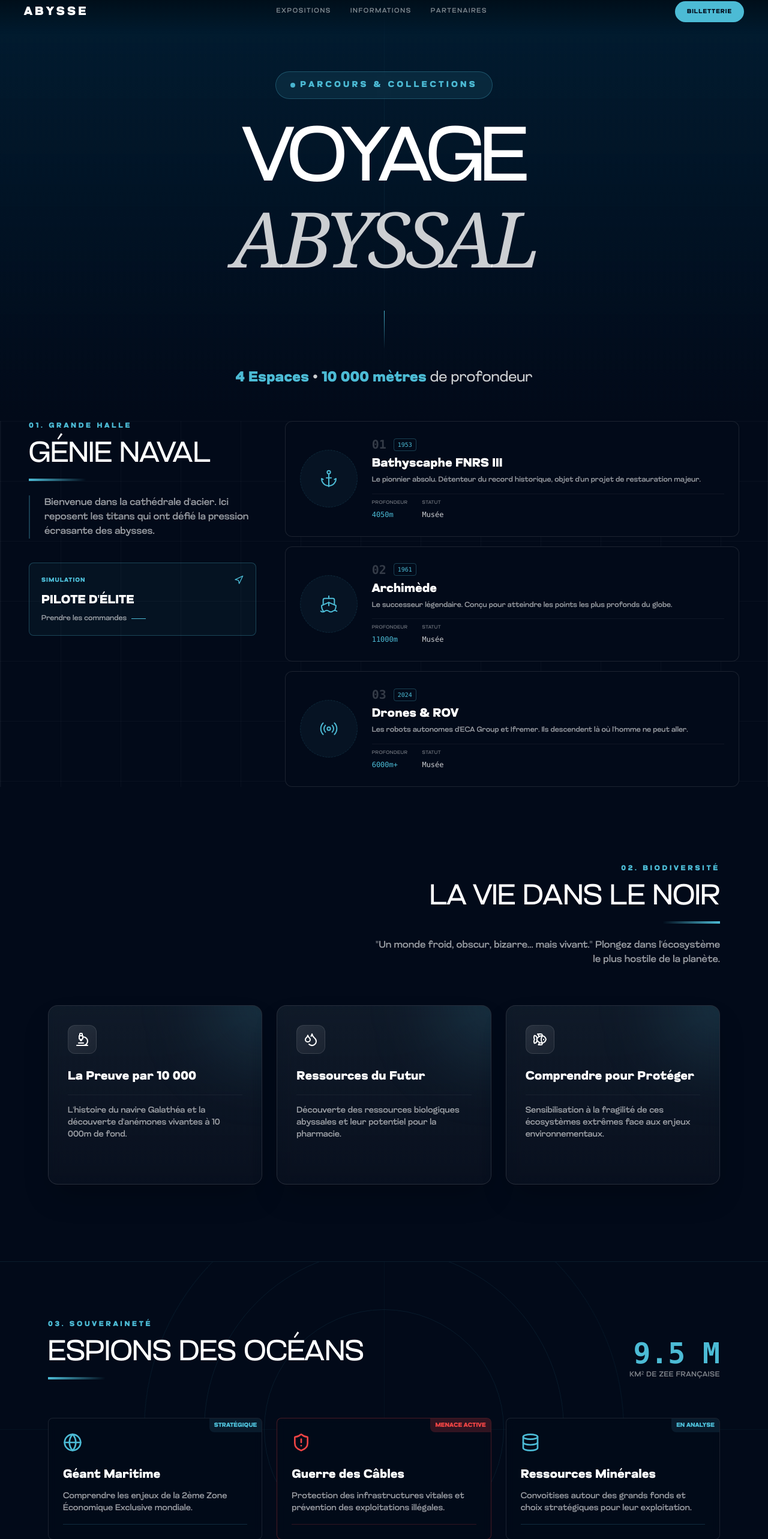
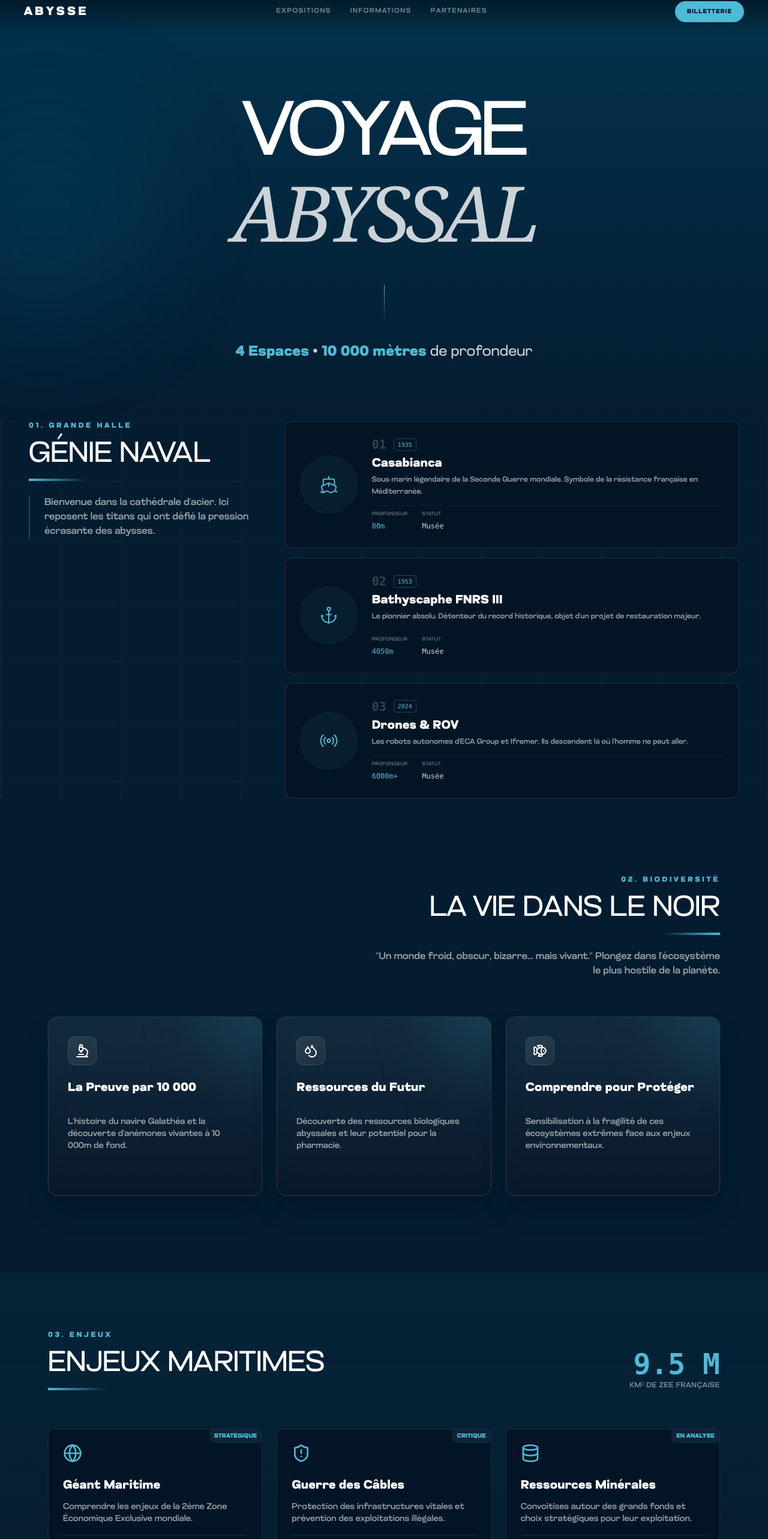
Before and after one commit to KillianGil/reaco-site-abysse, a Next.js app: page /expositions in a window 1280 px wide. Shown: the part 18-2584 px from the top of the page at 60% size. Built offline with nearby package versions, Linux system fonts and the light colour scheme.

Commit message:
Corrections Site

```diff
--- a/src/app/expositions/page.tsx
+++ b/src/app/expositions/page.tsx
@@ -14,7 +14,7 @@ export default function ExpositionsPage() {
     useEffect(() => {
         const ctx = gsap.context(() => {
             // Hero Animations
-            gsap.from(".hero-badge", { y: 20, opacity: 0, duration: 1, ease: "power3.out" });
+
             gsap.from(".hero-title", { y: 100, opacity: 0, duration: 1.2, delay: 0.2, ease: "power4.out" });
             gsap.from(".hero-subtitle", { y: 50, opacity: 0, duration: 1, delay: 0.4, ease: "power3.out" });
 
@@ -77,18 +77,18 @@ export default function ExpositionsPage() {
 
     const techItems = [
         {
+            name: "Casabianca",
+            year: "1935",
+            depth: "80m",
+            desc: "Sous-marin légendaire de la Seconde Guerre mondiale. Symbole de la résistance française en Méditerranée.",
+            icon: Ship
+        },
+        {
             name: "Bathyscaphe FNRS III",
             year: "1953",
             depth: "4050m",
             desc: "Le pionnier absolu. Détenteur du record historique, objet d'un projet de restauration majeur.",
             icon: Anchor
-        },
-        {
-            name: "Archimède",
-            year: "1961",
-            depth: "11000m",
-            desc: "Le successeur légendaire. Conçu pour atteindre les points les plus profonds du globe.",
-            icon: Ship
         },
         {
             name: "Drones & ROV",
@@ -100,20 +100,20 @@ export default function ExpositionsPage() {
     ];
 
     return (
-        <main ref={containerRef} className="min-h-screen bg-[#020A19] text-white selection:bg-[#4CBBD5] selection:text-[#020A19] overflow-x-hidden">
+        <main ref={containerRef} className="min-h-screen bg-[#041C30] text-white selection:bg-[#4CBBD5] selection:text-[#020A19] overflow-x-hidden">
             <Navbar />
 
             {/* Hero Section */}
             <section className="relative min-h-[80vh] md:min-h-[90vh] flex flex-col justify-center items-center text-center px-4 md:px-6 z-10 pt-20">
-                <div className="absolute inset-0 bg-gradient-to-b from-[#006994]/20 to-[#020A19] pointer-events-none" />
+                <div className="absolute inset-0 bg-gradient-to-b from-[#006994]/30 to-[#041C30] pointer-events-none" />
+
+                {/* Ambient light effects */}
+                <div className="absolute top-[-10%] right-[-5%] w-[600px] h-[600px] bg-[#4CBBD5]/12 rounded-full blur-[100px] pointer-events-none" />
+                <div className="absolute bottom-[20%] left-[-10%] w-[400px] h-[400px] bg-[#006994]/15 rounded-full blur-[80px] pointer-events-none" />
+                <div className="absolute top-[30%] left-[20%] w-[300px] h-[300px] bg-[#4CBBD5]/8 rounded-full blur-[60px] pointer-events-none" />
 
                 <div className="relative z-10 space-y-6 md:space-y-10 max-w-5xl mx-auto">
-                    <div className="hero-badge inline-flex items-center gap-2 px-4 md:px-6 py-2 md:py-3 bg-[#4CBBD5]/10 border border-[#4CBBD5]/30 rounded-full backdrop-blur-sm">
-                        <div className="w-1.5 h-1.5 md:w-2 md:h-2 rounded-full bg-[#4CBBD5] animate-pulse" />
-                        <span className="text-[#4CBBD5] text-[10px] md:text-sm font-bold tracking-[0.3em] uppercase">
-                            Parcours & Collections
-                        </span>
-                    </div>
+
 
                     <h1 className="hero-title text-5xl md:text-8xl lg:text-9xl font-light tracking-tighter text-white leading-[0.9]">
                         VOYAGE<br />
@@ -129,8 +129,7 @@ export default function ExpositionsPage() {
                 </div>
             </section>
 
-            {/* Global Museum Path Line */}
-            <div className="fixed left-6 md:left-1/2 top-0 bottom-0 w-px bg-gradient-to-b from-transparent via-[#4CBBD5]/20 to-transparent pointer-events-none z-0 hidden md:block" />
+
 
             <div className="space-y-20 md:space-y-32 pb-20 md:pb-32 relative z-10">
 
@@ -151,24 +150,13 @@ export default function ExpositionsPage() {
                                 </p>
                             </div>
 
-                            {/* Interactive Simulation CTA */}
-                            <div className="group cursor-pointer border border-[#4CBBD5]/30 bg-[#4CBBD5]/5 p-4 md:p-5 hover:bg-[#4CBBD5]/10 transition-all duration-300 rounded-lg">
-                                <div className="flex items-center justify-between mb-2 md:mb-3">
-                                    <span className="text-[#4CBBD5] text-[9px] md:text-[10px] font-bold tracking-widest uppercase">Simulation</span>
-                                    <Navigation className="w-4 h-4 text-[#4CBBD5]" />
-                                </div>
-                                <h4 className="text-lg md:text-xl font-bold mb-1 md:mb-2">PILOTE D&apos;ÉLITE</h4>
-                                <div className="flex items-center gap-2 text-xs text-white/60 group-hover:text-white transition-colors">
-                                    <span>Prendre les commandes</span>
-                                    <div className="w-6 h-px bg-[#4CBBD5] group-hover:w-10 transition-all" />
-                                </div>
-                            </div>
+
                         </div>
 
                         {/* Right: The Exhibits */}
                         <div className="w-full lg:w-2/3 space-y-3 md:space-y-4">
                             {techItems.map((item, i) => (
-                                <div key={i} className="group relative bg-[#020A19] border border-white/10 hover:border-[#4CBBD5] transition-all duration-500 p-4 md:p-6 flex flex-col md:flex-row gap-4 md:gap-6 items-start md:items-center rounded-xl overflow-hidden">
+                                <div key={i} className="group relative bg-[#031525] border border-white/10 hover:border-[#4CBBD5] transition-all duration-500 p-4 md:p-6 flex flex-col md:flex-row gap-4 md:gap-6 items-start md:items-center rounded-xl overflow-hidden">
                                     <div className="absolute inset-0 bg-gradient-to-r from-[#4CBBD5]/5 to-transparent opacity-0 group-hover:opacity-100 transition-opacity duration-500" />
 
                                     {/* Tech Visual */}
@@ -244,21 +232,15 @@ export default function ExpositionsPage() {
                 </section>
 
                 {/* ZONE 3: GÉOPOLITIQUE & STRATÉGIE */}
-                <section className="w-full bg-[#020A19] relative overflow-hidden py-16 md:py-24 border-y border-[#4CBBD5]/10">
-                    {/* Radar Background */}
-                    <div className="absolute inset-0 flex items-center justify-center pointer-events-none opacity-10 overflow-hidden">
-                        <div className="w-[300px] md:w-[800px] h-[300px] md:h-[800px] border border-[#4CBBD5] rounded-full absolute radar-scan" />
-                        <div className="w-[200px] md:w-[600px] h-[200px] md:h-[600px] border border-[#4CBBD5] rounded-full absolute" />
-                        <div className="w-[100px] md:w-[400px] h-[100px] md:h-[400px] border border-[#4CBBD5] rounded-full absolute" />
-                        <div className="w-full h-px bg-[#4CBBD5]/50 absolute top-1/2 left-0" />
-                        <div className="h-full w-px bg-[#4CBBD5]/50 absolute top-0 left-1/2" />
-                    </div>
+                <section className="w-full relative overflow-hidden py-16 md:py-24">
+                    {/* Simple gradient background */}
+                    <div className="absolute inset-0 bg-gradient-to-b from-[#4CBBD5]/5 to-transparent pointer-events-none" />
 
                     <div className="px-4 md:px-20 max-w-7xl mx-auto relative z-10">
                         <div className="flex flex-col md:flex-row justify-between items-start md:items-end mb-10 md:mb-16 gap-6 md:gap-8">
                             <div className="section-header">
-                                <span className="text-[#4CBBD5] text-[10px] md:text-xs font-bold tracking-[0.3em] uppercase block mb-3 md:mb-4">03. SOUVERAINETÉ</span>
-                                <h3 className="text-3xl md:text-5xl font-light uppercase">Espions des Océans</h3>
+                                <span className="text-[#4CBBD5] text-[10px] md:text-xs font-bold tracking-[0.3em] uppercase block mb-3 md:mb-4">03. ENJEUX</span>
+                                <h3 className="text-3xl md:text-5xl font-light uppercase">Enjeux Maritimes</h3>
                                 <div className="h-1 w-16 md:w-24 bg-gradient-to-r from-[#4CBBD5] to-transparent mt-3 md:mt-4" />
                             </div>
                             <div className="text-left md:text-right">
@@ -270,18 +252,18 @@ export default function ExpositionsPage() {
                         <div className="grid grid-cols-1 md:grid-cols-3 gap-4 md:gap-6">
                             {[
                                 { icon: Globe, title: "Géant Maritime", desc: "Comprendre les enjeux de la 2ème Zone Économique Exclusive mondiale.", status: "STRATÉGIQUE" },
-                                { icon: ShieldAlert, title: "Guerre des Câbles", desc: "Protection des infrastructures vitales et prévention des exploitations illégales.", status: "MENACE ACTIVE", alert: true },
+                                { icon: ShieldAlert, title: "Guerre des Câbles", desc: "Protection des infrastructures vitales et prévention des exploitations illégales.", status: "CRITIQUE" },
                                 { icon: Database, title: "Ressources Minérales", desc: "Convoitises autour des grands fonds et choix stratégiques pour leur exploitation.", status: "EN ANALYSE" }
                             ].map((card, i) => (
-                                <div key={i} className={`bg-[#020A19]/90 backdrop-blur border p-5 md:p-6 transition-all duration-300 group relative overflow-hidden rounded-lg ${card.alert ? 'border-red-500/30 hover:border-red-500' : 'border-white/10 hover:border-[#4CBBD5]'}`}>
-                                    <div className={`absolute top-0 right-0 px-2 py-1 text-[9px] md:text-[10px] font-bold uppercase rounded-bl-lg ${card.alert ? 'bg-red-500/20 text-red-500' : 'bg-[#4CBBD5]/10 text-[#4CBBD5]'}`}>
+                                <div key={i} className="bg-[#031525]/95 backdrop-blur border border-white/10 hover:border-[#4CBBD5] p-5 md:p-6 transition-all duration-300 group relative overflow-hidden rounded-lg">
+                                    <div className="absolute top-0 right-0 px-2 py-1 text-[9px] md:text-[10px] font-bold uppercase rounded-bl-lg bg-[#4CBBD5]/10 text-[#4CBBD5]">
                                         {card.status}
                                     </div>
-                                    <card.icon className={`w-6 h-6 md:w-8 md:h-8 mb-4 md:mb-6 ${card.alert ? 'text-red-500' : 'text-[#4CBBD5]'}`} />
+                                    <card.icon className="w-6 h-6 md:w-8 md:h-8 mb-4 md:mb-6 text-[#4CBBD5]" />
                                     <h4 className="font-bold text-lg md:text-xl mb-2 md:mb-3">{card.title}</h4>
                                     <p className="text-white/60 text-xs md:text-sm leading-relaxed mb-4">{card.desc}</p>
 
-                                    <div className={`h-px w-full ${card.alert ? 'bg-red-500/20' : 'bg-[#4CBBD5]/20'}`} />
+                                    <div className="h-px w-full bg-[#4CBBD5]/20" />
                                 </div>
                             ))}
                         </div>
@@ -314,7 +296,7 @@ export default function ExpositionsPage() {
 
                                     {/* Date */}
                                     <div className={`w-full ${i % 2 === 0 ? 'md:text-right md:pr-0' : 'md:order-2 md:text-left'}`}>
-                                        <span className="text-4xl md:text-8xl font-serif font-bold text-white/20 block leading-none mb-1 md:mb-0">{item.year}</span>
+                                        <span className="text-4xl md:text-8xl font-serif font-bold text-[#4CBBD5]/40 block leading-none mb-1 md:mb-0">{item.year}</span>
                                     </div>
 
                                     {/* Content */}
--- a/src/app/partenaires/page.tsx
+++ b/src/app/partenaires/page.tsx
@@ -14,7 +14,7 @@ export default function PartenairesPage() {
     useEffect(() => {
         const ctx = gsap.context(() => {
             // Hero animations (Restored)
-            gsap.from(".hero-badge", { y: 20, opacity: 0, duration: 1, ease: "power3.out" });
+
             gsap.from(".hero-title", { y: 100, opacity: 0, duration: 1.2, delay: 0.2, ease: "power4.out" });
 
             // Section headers slide in (Added)
@@ -84,27 +84,25 @@ export default function PartenairesPage() {
     ];
 
     return (
-        <main ref={containerRef} className="min-h-screen bg-[#020A19] text-white selection:bg-[#4CBBD5] selection:text-[#020A19] overflow-x-hidden">
+        <main ref={containerRef} className="min-h-screen bg-[#041C30] text-white selection:bg-[#4CBBD5] selection:text-[#020A19] overflow-x-hidden">
             <Navbar />
 
             {/* Animated background */}
             <div className="fixed inset-0 pointer-events-none overflow-hidden">
-                <div className="absolute top-[-20%] right-[-10%] w-[800px] h-[800px] bg-[#4CBBD5]/5 rounded-full blur-[120px] animate-pulse" />
-                <div className="absolute bottom-[-20%] left-[-10%] w-[600px] h-[600px] bg-[#006994]/10 rounded-full blur-[100px] animate-pulse" style={{ animationDelay: '1s' }} />
+                <div className="absolute top-[-20%] right-[-10%] w-[800px] h-[800px] bg-[#4CBBD5]/12 rounded-full blur-[120px] animate-pulse" />
+                <div className="absolute bottom-[-20%] left-[-10%] w-[600px] h-[600px] bg-[#006994]/20 rounded-full blur-[100px] animate-pulse" style={{ animationDelay: '1s' }} />
+                <div className="absolute top-[50%] right-[20%] w-[300px] h-[300px] bg-[#4CBBD5]/8 rounded-full blur-[60px]" />
+                <div className="absolute top-[30%] left-[40%] w-[250px] h-[250px] bg-[#006994]/10 rounded-full blur-[50px]" />
             </div>
 
             {/* Hero Section (Restored) */}
             <section className="relative h-[50vh] md:h-[60vh] flex flex-col justify-center items-center text-center px-4 md:px-6 z-10">
                 {/* Extended Gradient Background */}
-                <div className="absolute inset-0 bg-gradient-to-b from-[#006994]/20 to-[#020A19]" />
+                <div className="absolute inset-0 bg-gradient-to-b from-[#006994]/30 to-[#041C30]" />
 
 
                 <div className="relative z-10 space-y-4 md:space-y-6 max-w-4xl">
-                    <div className="hero-badge inline-block px-4 md:px-6 py-2 bg-[#4CBBD5]/10 border border-[#4CBBD5]/30 rounded-full">
-                        <span className="text-[#4CBBD5] text-xs md:text-sm font-bold tracking-[0.3em] uppercase">
-                            Partenaires & Soutiens
-                        </span>
-                    </div>
+
 
                     <h1 className="hero-title text-4xl md:text-7xl lg:text-8xl font-light tracking-tight text-white leading-tight">
                         Une Ambition<br />
@@ -218,7 +216,7 @@ export default function PartenairesPage() {
                             <div className="h-1 w-16 md:w-24 bg-gradient-to-r from-[#4CBBD5] to-transparent mt-3 md:mt-4" />
                         </div>
 
-                        <div className="relative z-10 border border-[#4CBBD5]/30 bg-[#020A19]/90 backdrop-blur-md p-6 md:p-12">
+                        <div className="relative z-10 border border-[#4CBBD5]/30 bg-[#031525]/95 backdrop-blur-md p-6 md:p-12">
                             {/* Technical Markers */}
                             <div className="absolute top-0 left-0 w-4 h-4 border-t border-l border-[#4CBBD5]" />
                             <div className="absolute top-0 right-0 w-4 h-4 border-t border-r border-[#4CBBD5]" />
@@ -351,11 +349,11 @@ export default function PartenairesPage() {
 
                 {/* 5. CTA (Restored & Enhanced) */}
                 <section className="px-4 md:px-6 pb-20 max-w-7xl mx-auto">
-                    <div className="relative p-8 md:p-16 rounded-3xl bg-[#020A19] border border-[#4CBBD5]/30 overflow-hidden text-center group hover:border-[#4CBBD5]/60 transition-all duration-500">
+                    <div className="relative p-8 md:p-16 rounded-3xl bg-[#031525] border border-[#4CBBD5]/30 overflow-hidden text-center group hover:border-[#4CBBD5]/60 transition-all duration-500">
                         {/* Darker Premium Background */}
-                        <div className="absolute inset-0 bg-[linear-gradient(rgba(76,187,213,0.03)_1px,transparent_1px),linear-gradient(90deg,rgba(76,187,213,0.03)_1px,transparent_1px)] bg-[size:40px_40px] opacity-50" />
-                        <div className="absolute top-0 right-0 w-96 h-96 bg-[#4CBBD5]/5 rounded-full blur-[100px] group-hover:bg-[#4CBBD5]/10 transition-all duration-700" />
-                        <div className="absolute bottom-0 left-0 w-64 h-64 bg-[#006994]/10 rounded-full blur-[80px]" />
+                        <div className="absolute inset-0 bg-[linear-gradient(rgba(76,187,213,0.05)_1px,transparent_1px),linear-gradient(90deg,rgba(76,187,213,0.05)_1px,transparent_1px)] bg-[size:40px_40px] opacity-50" />
+                        <div className="absolute top-0 right-0 w-96 h-96 bg-[#4CBBD5]/8 rounded-full blur-[100px] group-hover:bg-[#4CBBD5]/15 transition-all duration-700" />
+                        <div className="absolute bottom-0 left-0 w-64 h-64 bg-[#006994]/15 rounded-full blur-[80px]" />
 
                         <div className="relative z-10 max-w-3xl mx-auto">
                             <div className="w-16 h-16 md:w-20 md:h-20 mx-auto mb-6 md:mb-8 bg-[#4CBBD5]/10 rounded-2xl flex items-center justify-center border border-[#4CBBD5]/20 group-hover:scale-110 transition-transform duration-500 shadow-[0_0_20px_rgba(76,187,213,0.1)]">
```
Also changed, not shown: src/app/informations/page.tsx (+15 -23 lines), public/assets/initial-sous-marin-casabianca-musee.jpg (added), public/assets/port-toulon.jpg (added).
